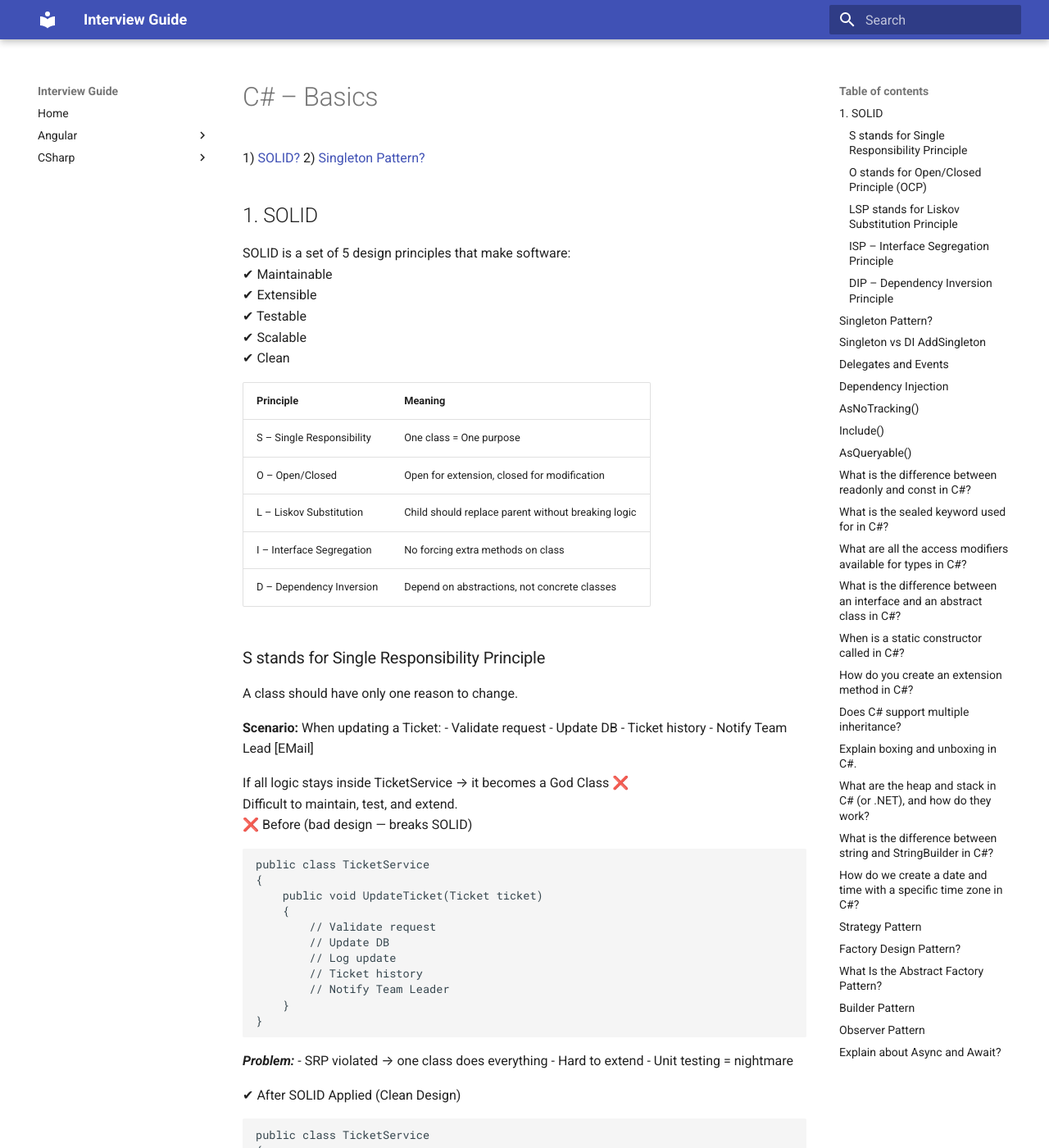
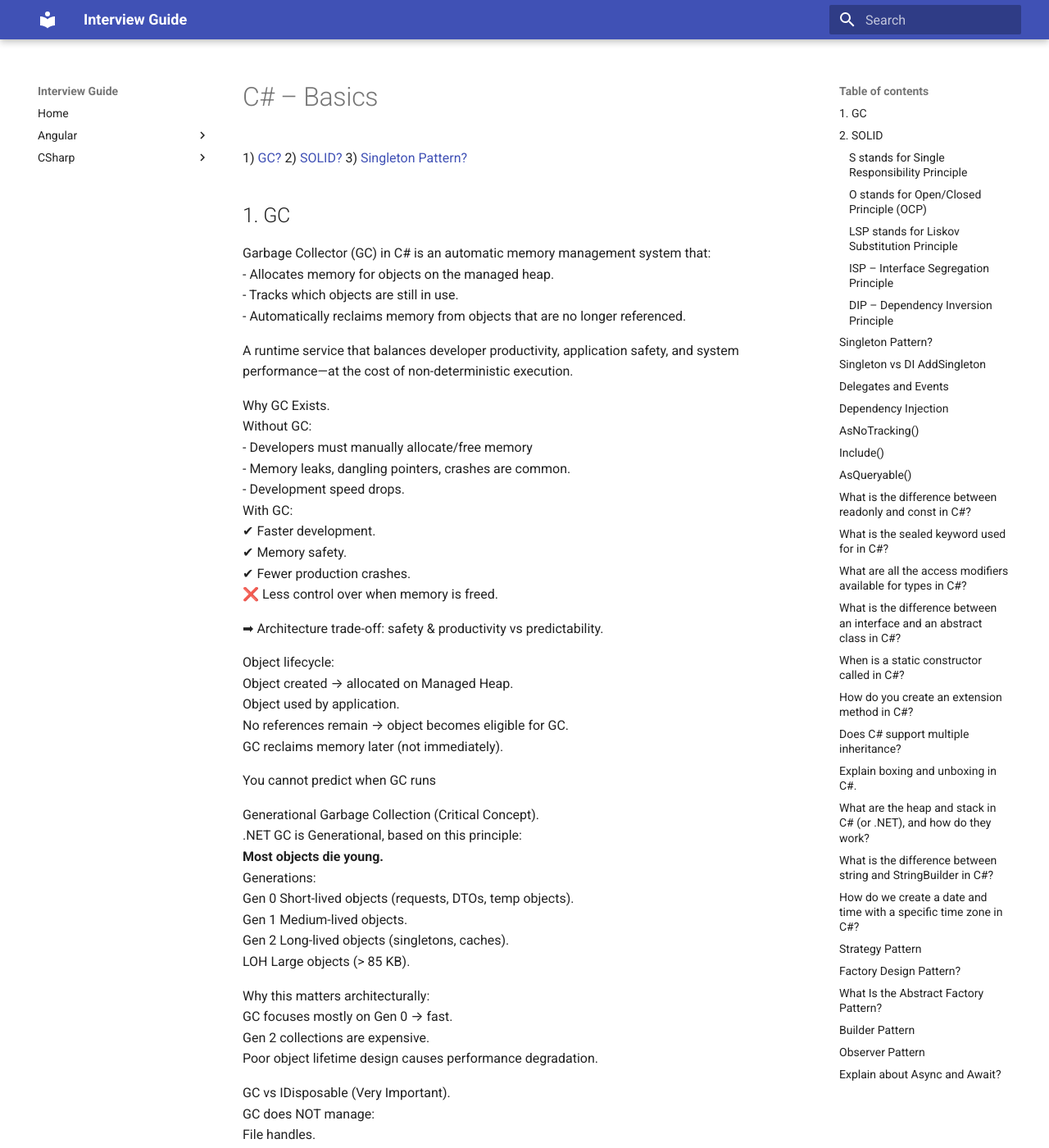
Before and after one commit to subbu-cpu97/Interview-guide, an MkDocs documentation site: the page built from docs/CSharp/csharp-guide.md, in a window 1280 px wide and 1400 px high. Shown: the whole window at 82% size. Built offline with MkDocs 1.6.1 and Material for MkDocs 9.7.7, drawn with Linux system fonts in a browser that asks for light colours; some of the changed text lies outside the part shown.

```diff
--- a/docs/CSharp/csharp-guide.md
+++ b/docs/CSharp/csharp-guide.md
@@ -1,10 +1,62 @@
 # C# – Basics
 
-1) [SOLID?](#1-solid)
-2) [Singleton Pattern?](#singleton-pattern)
-
-
-## 1. SOLID
+1) [GC?](#gc)
+2) [SOLID?](#1-solid)
+3) [Singleton Pattern?](#singleton-pattern)
+
+## 1. GC
+
+Garbage Collector (GC) in C# is an automatic memory management system that:
+    - Allocates memory for objects on the managed heap.
+    - Tracks which objects are still in use.
+    - Automatically reclaims memory from objects that are no longer         referenced.
+
+A runtime service that balances developer productivity, application safety, and system performance—at the cost of non-deterministic execution.
+
+Why GC Exists.
+Without GC:
+    - Developers must manually allocate/free memory
+    - Memory leaks, dangling pointers, crashes are common.
+    - Development speed drops.
+With GC:
+    ✔ Faster development.
+    ✔ Memory safety.
+    ✔ Fewer production crashes.
+    ❌ Less control over when memory is freed.
+
+➡ Architecture trade-off: safety & productivity vs predictability.
+
+Object lifecycle:
+    Object created → allocated on Managed Heap.
+    Object used by application.
+    No references remain → object becomes eligible for GC.
+    GC reclaims memory later (not immediately).
+
+You cannot predict when GC runs
+
+
+Generational Garbage Collection (Critical Concept).
+.NET GC is Generational, based on this principle:
+        **Most objects die young.**
+Generations:
+Gen 0	Short-lived objects (requests, DTOs, temp objects).
+Gen 1	Medium-lived objects.
+Gen 2	Long-lived objects (singletons, caches).
+LOH	Large objects (> 85 KB).
+
+Why this matters architecturally:
+    GC focuses mostly on Gen 0 → fast.
+    Gen 2 collections are expensive.
+    Poor object lifetime design causes performance degradation.
+
+GC vs IDisposable (Very Important).
+GC does NOT manage:
+File handles.
+Database connections.
+Network sockets.
+OS resources
+
+## 2. SOLID
 SOLID is a set of 5 design principles that make software:
 ✔ Maintainable
 ✔ Extensible
```
Also changed, not shown: docs/CSharp/datastructure.md (added, +182 -0 lines), docs/CSharp/image-1.png (added), docs/CSharp/image-10.png (added), docs/CSharp/image-2.png (added), docs/CSharp/image-3.png (added), docs/CSharp/image-4.png (added), docs/CSharp/image-5.png (added), docs/CSharp/image-6.png (added), docs/CSharp/image-7.png (added), docs/CSharp/image-8.png (added), docs/CSharp/image-9.png (added), docs/CSharp/image.png (added).
